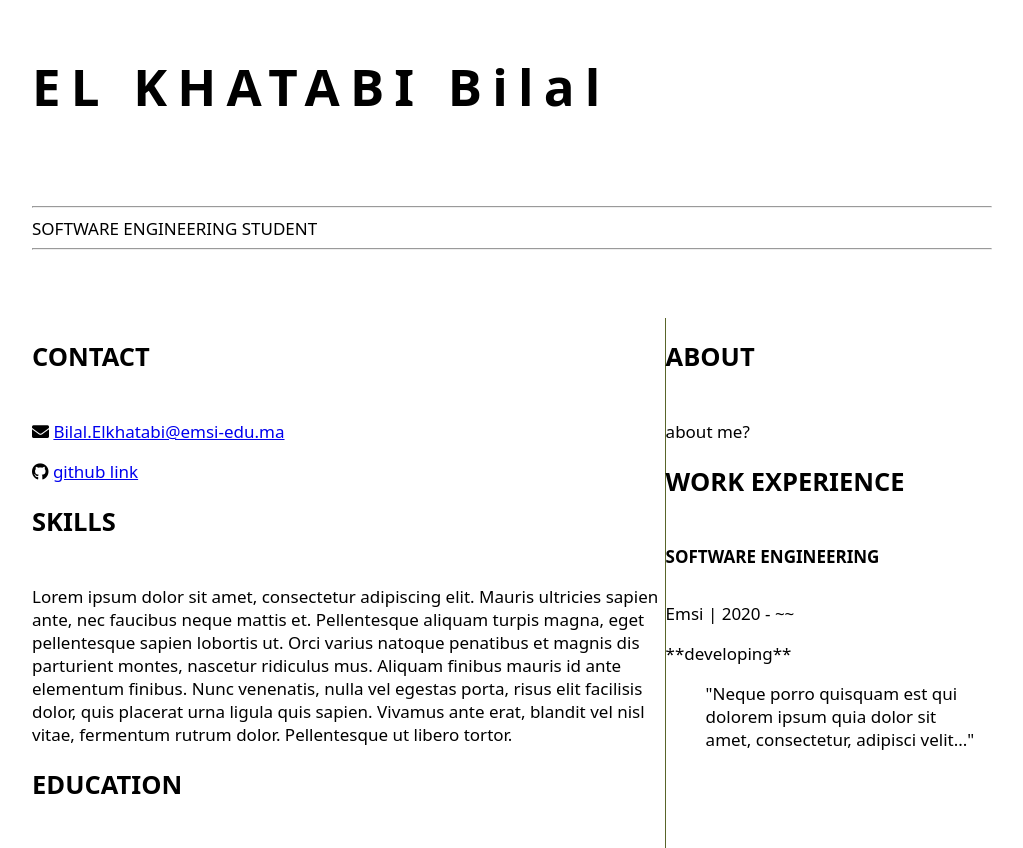
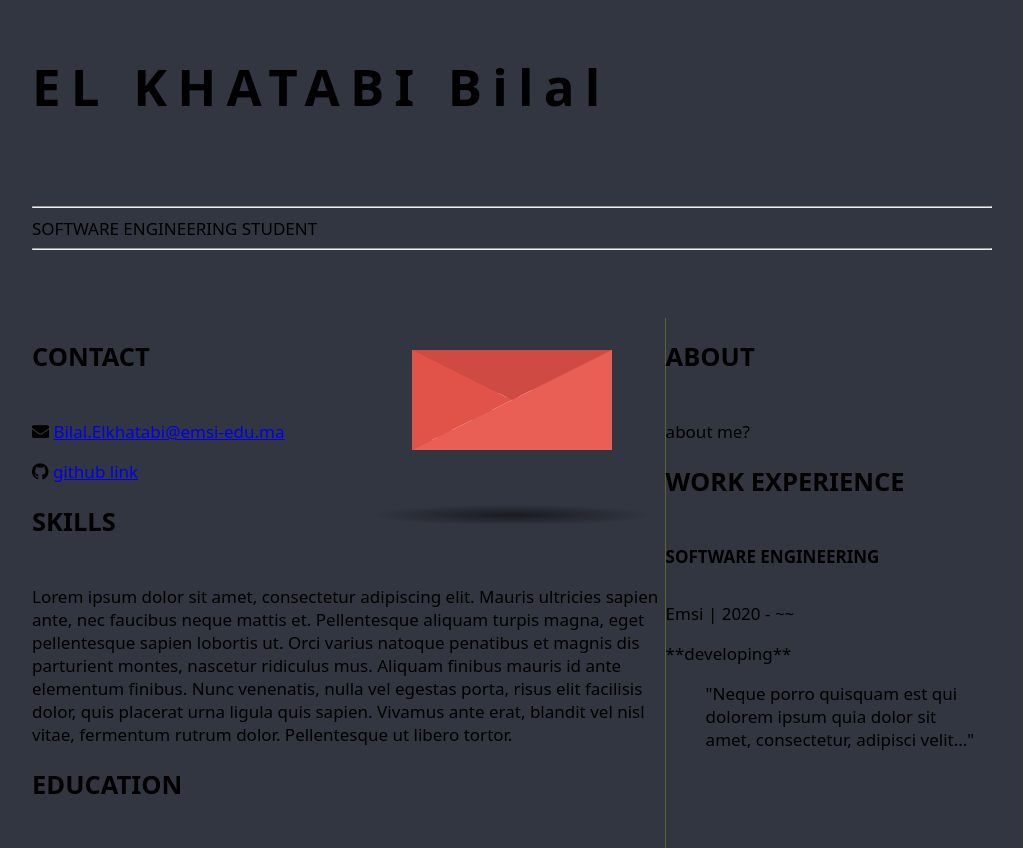
Before and after one commit to bilalobe/ho, a plain HTML site: page index.html in a window 1280 px wide. Shown: the whole page, without its empty margins (128-1151 px from the left). Drawn offline with Linux system fonts and the light colour scheme.

Commit message:
Update style.css

```diff
--- a/style.css
+++ b/style.css
@@ -30,3 +30,169 @@ h3 {
 #mainLeft {
     border-right: 1px solid rgb(89, 101, 42);
 }
+body {
+  background: #323641;
+}
+
+.letter-image {
+  position: absolute;
+  top: 50%;
+  left: 50%;
+  width: 200px;
+  height: 200px;
+  -webkit-transform: translate(-50%, -50%);
+  -moz-transform: translate(-50%, -50%);
+  transform: translate(-50%, -50%);
+  cursor: pointer;
+}
+
+.animated-mail {
+  position: absolute;
+  height: 150px;
+  width: 200px;
+  -webkit-transition: .4s;
+  -moz-transition: .4s;
+  transition: .4s;
+
+  .body {
+    position: absolute;
+    bottom: 0;
+    width: 0;
+    height: 0;
+    border-style: solid;
+    border-width: 0 0 100px 200px;
+    border-color: transparent transparent #e95f55 transparent;
+    z-index: 2;
+  }
+
+  .top-fold {
+    position: absolute;
+    top: 50px;
+    width: 0;
+    height: 0;
+    border-style: solid;
+    border-width: 50px 100px 0 100px;
+    -webkit-transform-origin: 50% 0%;
+    -webkit-transition: transform .4s .4s, z-index .2s .4s;
+    -moz-transform-origin: 50% 0%;
+    -moz-transition: transform .4s .4s, z-index .2s .4s;
+    transform-origin: 50% 0%;
+    transition: transform .4s .4s, z-index .2s .4s;
+    border-color: #cf4a43 transparent transparent transparent;
+    z-index: 2;
+  }
+
+  .back-fold {
+    position: absolute;
+    bottom: 0;
+    width: 200px;
+    height: 100px;
+    background: #cf4a43;
+    z-index: 0;
+  }
+
+  .left-fold {
+    position: absolute;
+    bottom: 0;
+    width: 0;
+    height: 0;
+    border-style: solid;
+    border-width: 50px 0 50px 100px;
+    border-color: transparent transparent transparent #e15349;
+    z-index: 2;
+  }
+
+  .letter {
+    left: 20px;
+    bottom: 0px;
+    position: absolute;
+    width: 160px;
+    height: 60px;
+    background: white;
+    z-index: 1;
+    overflow: hidden;
+    -webkit-transition: .4s .2s;
+    -moz-transition: .4s .2s;
+    transition: .4s .2s;
+
+    .letter-border {
+      height: 10px;
+      width: 100%;
+      background: repeating-linear-gradient(
+        -45deg,
+        #cb5a5e,
+        #cb5a5e 8px,
+        transparent 8px,
+        transparent 18px
+      );
+    }
+
+    .letter-title {
+      margin-top: 10px;
+      margin-left: 5px;
+      height: 10px;
+      width: 40%;
+      background: #cb5a5e;
+    }
+    .letter-context {
+      margin-top: 10px;
+      margin-left: 5px;
+      height: 10px;
+      width: 20%;
+      background: #cb5a5e;
+    }
+
+    .letter-stamp {
+      margin-top: 30px;
+      margin-left: 120px;
+      border-radius: 100%;
+      height: 30px;
+      width: 30px;
+      background: #cb5a5e;
+      opacity: 0.3;
+    }
+  }
+}
+
+.shadow {
+  position: absolute;
+  top: 200px;
+  left: 50%;
+  width: 400px;
+  height: 30px;
+  transition: .4s;
+  transform: translateX(-50%);
+  -webkit-transition: .4s;
+  -webkit-transform: translateX(-50%);
+  -moz-transition: .4s;
+  -moz-transform: translateX(-50%);
+
+  border-radius: 100%;
+  background: radial-gradient(rgba(0,0,0,0.5), rgba(0,0,0,0.0), rgba(0,0,0,0.0));
+}
+
+  .letter-image:hover {
+    .animated-mail {
+      transform: translateY(50px);
+      -webkit-transform: translateY(50px);
+      -moz-transform: translateY(50px);
+    }
+
+    .animated-mail .top-fold {
+      transition: transform .4s, z-index .2s;
+      transform: rotateX(180deg);
+      -webkit-transition: transform .4s, z-index .2s;
+      -webkit-transform: rotateX(180deg);
+      -moz-transition: transform .4s, z-index .2s;
+      -moz-transform: rotateX(180deg);
+      z-index: 0;
+    }
+
+    .animated-mail .letter {
+      height: 180px;
+    }
+
+    .shadow {
+      width: 250px;
+    }
+  }
```
